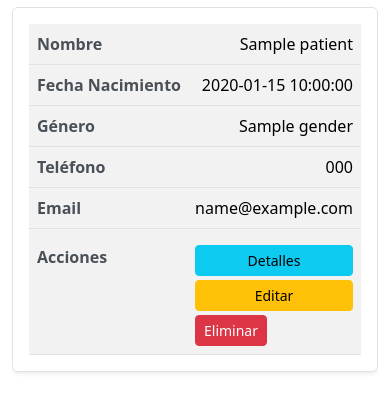
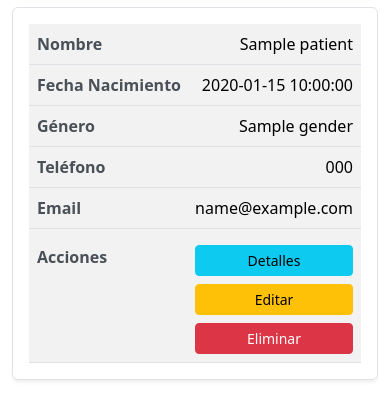
Before and after one commit to Exodo77/consultorio-gemas, a Flask app: page / in a window 390 px wide. Shown: the part 238-658 px from the top of the page. Run offline with Flask 3, Linux system fonts and the light colour scheme; a database or web service that is not in the repository returns one stand-in record (values such as "Sample title"); some libraries are stand-ins or nearby versions.

Commit message:
feat: Standardize button size in table actions on small screens

```diff
--- a/templates/base.html
+++ b/templates/base.html
@@ -3,7 +3,7 @@
 <head>
     <meta charset="utf-8">
     <meta name="viewport" content="width=device-width, initial-scale=1">
-    <title>{% block title %}{% endblock %} - Consultorio Gemas</title>
+    <title>{% block title %}{% endblock %} - Consultorio</title>
     <link href="https://cdn.jsdelivr.net/npm/bootstrap@5.3.3/dist/css/bootstrap.min.css" rel="stylesheet" integrity="sha384-QWTKZyjpPEjISv5WaRU9OFeRpok6YctnYmDr5pNlyT2bRjXh0JMhjY6hW+ALEwIH" crossorigin="anonymous">
     <link rel="stylesheet" href="{{ url_for('static', filename='style.css') }}">
     {% block head_extra %}{% endblock %}
--- a/templates/index.html
+++ b/templates/index.html
@@ -20,7 +20,6 @@
 
 {% if patients %}
     <div class="table-responsive">
-        {# Aquí cambiamos la clase de la tabla para aplicar nuestro CSS #}
         <table class="table table-striped table-hover table-responsive-cards">
             <thead>
                 <tr>
@@ -35,18 +34,17 @@
             <tbody>
                 {% for patient in patients %}
                     <tr>
-                        {# A cada <td> le añadimos el atributo data-label #}
                         <td data-label="Nombre">{{ patient.name }}</td>
                         <td data-label="Fecha Nacimiento">{{ patient.dob }}</td>
                         <td data-label="Género">{{ patient.gender }}</td>
                         <td data-label="Teléfono">{{ patient.phone }}</td>
                         <td data-label="Email">{{ patient.email }}</td>
                         <td data-label="Acciones">
-                            <div class="d-flex flex-column flex-md-row">
-                                <a href="{{ url_for('patient_details', patient_id=patient.id) }}" class="btn btn-info btn-sm mb-1 me-md-1">Detalles</a>
-                                <a href="{{ url_for('edit_patient', patient_id=patient.id) }}" class="btn btn-warning btn-sm mb-1 me-md-1">Editar</a>
-                                <form action="{{ url_for('delete_patient', patient_id=patient.id) }}" method="POST" class="d-inline">
-                                    <button type="submit" class="btn btn-danger btn-sm" onclick="return confirm('¿Estás seguro de que quieres eliminar a este paciente y todos sus registros médicos?');">Eliminar</button>
+                            <div class="d-grid gap-2"> {# d-grid y gap-2 para que los botones se apilen y tengan espacio #}
+                                <a href="{{ url_for('patient_details', patient_id=patient.id) }}" class="btn btn-info btn-sm">Detalles</a>
+                                <a href="{{ url_for('edit_patient', patient_id=patient.id) }}" class="btn btn-warning btn-sm">Editar</a>
+                                <form action="{{ url_for('delete_patient', patient_id=patient.id) }}" method="POST"> {# Eliminar d-inline aquí #}
+                                    <button type="submit" class="btn btn-danger btn-sm w-100" onclick="return confirm('¿Estás seguro de que quieres eliminar a este paciente y todos sus registros médicos?');">Eliminar</button> {# w-100 para el botón #}
                                 </form>
                             </div>
                         </td>
```
